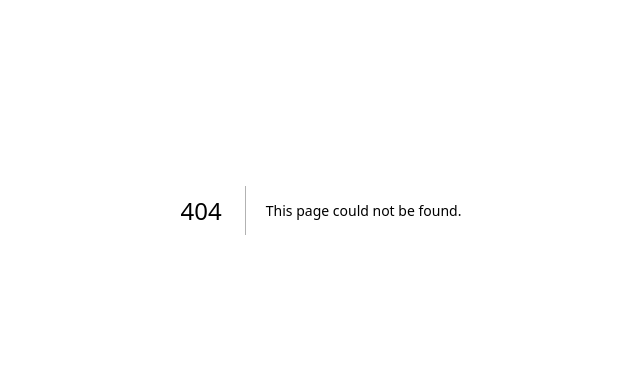
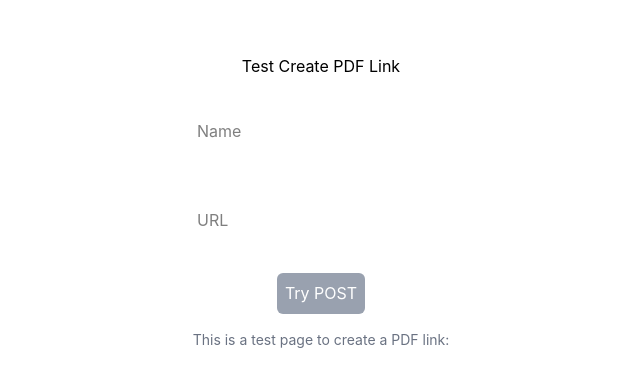
Before and after one commit to uie-com/cc-pdf, a Next.js app: page /create in a window 1280 px wide. Before the commit this address had no page. Shown: the part 190-576 px from the top of the page, without its empty margins (319-959 px from the left). Built offline with nearby package versions, Linux system fonts and the light colour scheme.

Commit message:
Changed URL Variable

```diff
--- /dev/null
+++ b/app/create/page.tsx
@@ -0,0 +1,38 @@
+"use client";
+
+import { MantineProvider } from "@mantine/core";
+import { useState } from "react";
+
+export default function Page() {
+    const [name, setName] = useState("");
+    const [url, setUrl] = useState("");
+    const [output, setOutput] = useState("");
+
+    const tryPost = async () => {
+        const res = await fetch('/view', {
+            method: 'POST',
+            headers: {},
+            body: JSON.stringify({
+                name,
+                url
+            })
+        });
+        const data = await res.json();
+        setOutput(data.url);
+    }
+
+    return (
+        <MantineProvider >
+
+            <div className="flex flex-col items-center justify-center min-h-screen py-2 gap-4">
+                <h1>Test Create PDF Link</h1>
+                <input type="text" placeholder="Name" className=" p-2 m-4" onChange={(e) => setName(e.target.value)} />
+                <input type="text" placeholder="URL" className=" p-2 m-4" onChange={(e) => setUrl(e.target.value)} />
+                <a onClick={tryPost} className=" bg-gray-400 cursor-pointer rounded-md text-white p-2">Try POST</a>
+
+                <p className="text-gray-500 text-sm">This is a test page to create a PDF link:</p>
+                <p className="text-gray-500 text-sm">{output}</p>
+            </div>
+        </MantineProvider>
+    )
+}
--- a/app/layout.tsx
+++ b/app/layout.tsx
@@ -1,6 +1,7 @@
 import type { Metadata } from "next";
 import { Geist, Geist_Mono } from "next/font/google";
 import "./globals.css";
+import '@mantine/core/styles.css';
 
 const geistSans = Geist({
   variable: "--font-geist-sans",
--- a/app/test/page.tsx
+++ /dev/null
@@ -1,34 +0,0 @@
-"use client";
-
-import { useState } from "react";
-
-export default function Page() {
-    const [name, setName] = useState("");
-    const [url, setUrl] = useState("");
-    const [output, setOutput] = useState("");
-
-    const tryPost = async () => {
-        const res = await fetch('/view', {
-            method: 'POST',
-            headers: {},
-            body: JSON.stringify({
-                name,
-                url
-            })
-        });
-        const data = await res.json();
-        setOutput(data.url);
-    }
-
-    return (
-        <div className="flex flex-col items-center justify-center min-h-screen py-2 gap-4">
-            <h1>Test Create PDF Link</h1>
-            <input type="text" placeholder="Name" className=" p-2 m-4" onChange={(e) => setName(e.target.value)} />
-            <input type="text" placeholder="URL" className=" p-2 m-4" onChange={(e) => setUrl(e.target.value)} />
-            <a onClick={tryPost} className=" bg-gray-400 cursor-pointer rounded-md text-white p-2">Try POST</a>
-
-            <p className="text-gray-500 text-sm">This is a test page to create a PDF link:</p>
-            <p className="text-gray-500 text-sm">{output}</p>
-        </div>
-    )
-}
--- a/app/view/route.ts
+++ b/app/view/route.ts
@@ -120,7 +120,7 @@ export async function POST(req: NextRequest) {
         }
     }
 
-    const newUrl = process.env.URL + '?q=' + name;
+    const newUrl = process.env.PUBLIC_URL + '?q=' + name;
 
     console.log('Created PDF link for ' + name + ' at URL: ' + newUrl);
 
```
Also changed, not shown: package.json (+10 -5 lines), 1 other file (tests, documents, lock files or other folders).
